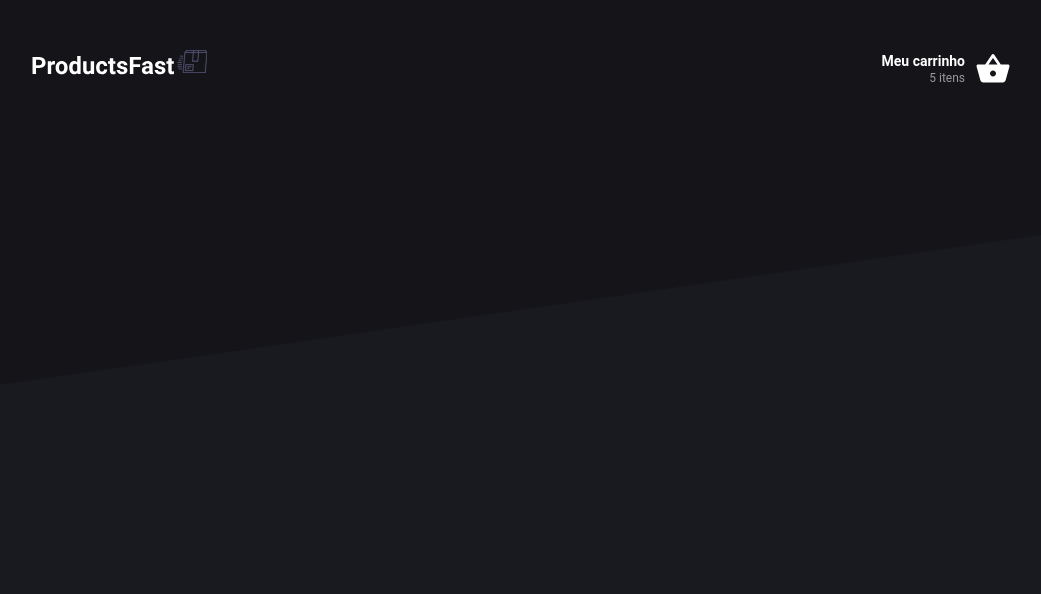
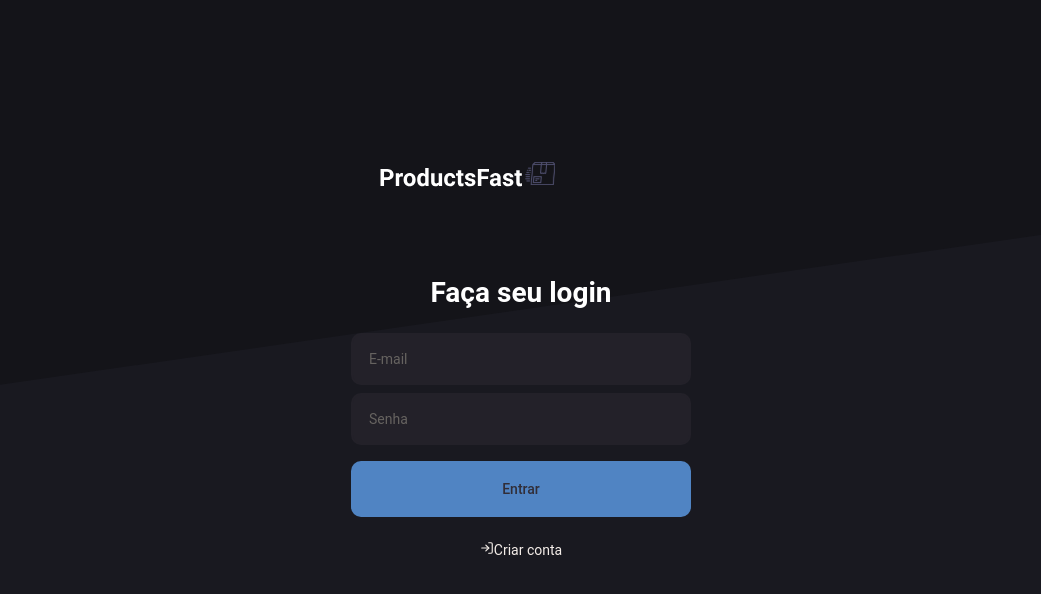
Before and after one commit to dannyelgjl/Venturi, a React (Create React App) app in the folder web/: page / in a window 1280 px wide. Shown: the top 594 px of the page, without its empty margins (119-1160 px from the left). Built offline with nearby package versions, Linux system fonts and the light colour scheme.

Commit message:
feature/Stylizing login page

```diff
--- a/web/src/App.js
+++ b/web/src/App.js
@@ -2,14 +2,12 @@ import React from 'react';
 import { BrowserRouter } from 'react-router-dom';
 
 import GlobalStyles from './styles/global';
-import Header from './components/Header';
 
 import Routes from './routes';
 
 const App = () => {
   return (
     <BrowserRouter>
-      <Header />
       <Routes />
       <GlobalStyles />
     </BrowserRouter>
--- a/web/src/pages/login/index.js
+++ b/web/src/pages/login/index.js
@@ -1,8 +1,31 @@
 import React from 'react'
+
+import { FiLogIn } from 'react-icons/fi';
+import logoImg from '../../assets/images/logo.svg'
+
+import { Container, Content } from './styles';
 
 const Login = () => {
   return (
-  <div></div>
+    <Container>
+      <Content>
+        <img src={logoImg} alt="Logo"/>
+
+      <form>
+        <h1>Faça seu login</h1>
+        <input placeholder="E-mail" type="text"/>
+        <input placeholder="Senha" type="password"/>
+        <button type="submit" >Entrar</button>
+
+        <a href="#">
+        <FiLogIn />
+        Criar conta
+      </a>
+      </form>
+
+
+      </Content>
+    </Container>
   )
 }
 
--- a/web/src/pages/login/styles.js
+++ b/web/src/pages/login/styles.js
@@ -0,0 +1,74 @@
+import styled from 'styled-components';
+import { shade } from 'polished';
+
+export const Container = styled.div`
+  height: 100vh;
+
+  display: flex;
+  align-items: stretch;
+`;
+
+export const Content = styled.div`
+  display: flex;
+  flex-direction: column;
+  align-items: center;
+  justify-content: center;
+  width: 100%;
+
+  form {
+    margin: 80px 0;
+    width: 340px;
+    text-align: center;
+
+    h1 {
+      margin-bottom: 24px;
+      color: #FFF
+    }
+
+    input {
+      background: #232129;
+      border-radius: 10px;
+      border: 2px solid #232129;
+      padding: 16px;
+      width: 100%;
+      color: #f4ede8;
+
+      &::placeholder {
+        color: #666360;
+      }
+
+      & + input {
+        margin-top: 8px
+      }
+    }
+
+    button {
+      background: #5084C3;
+      height: 56px;
+      border-radius: 10px;
+      border: 0;
+      padding: 0 16px;
+      color: #312e38;
+      width: 100%;
+      font-weight: 500;
+      margin-top: 16px;
+      transition: background-color 0.2;
+
+      &:hover {
+        background-color: ${shade(0.2, '#5084C3')}
+      }
+    }
+
+    > a {
+      color: #F4EDE8;
+      display: block;
+      margin-top: 24px;
+      text-decoration: none;
+      transition: color 0.2s;
+
+      &:hover {
+        color: ${shade(0.2, '#F4EDE8')}
+      }
+    }
+  }
+`;
--- a/web/src/routes.js
+++ b/web/src/routes.js
@@ -1,5 +1,6 @@
 import React from 'react';
-import { Switch, Route } from 'react-router-dom';
+import { Switch, Route, BrowserRouter } from 'react-router-dom';
+import Header from './components/Header';
 
 import Login from './pages/Login';
 import Product from './pages/Product';
@@ -9,8 +10,11 @@ const Routes = () => {
   return (
     <Switch>
       <Route exact path="/"  component={Login} />
-      <Route  path="/product"  component={Product} />
-      <Route  path="/storage"  component={Storage} />
+        <BrowserRouter>
+          <Header />
+          <Route  path="/product"  component={Product} />
+          <Route  path="/storage"  component={Storage} />
+        </BrowserRouter>
     </Switch>
   );
 }
```
